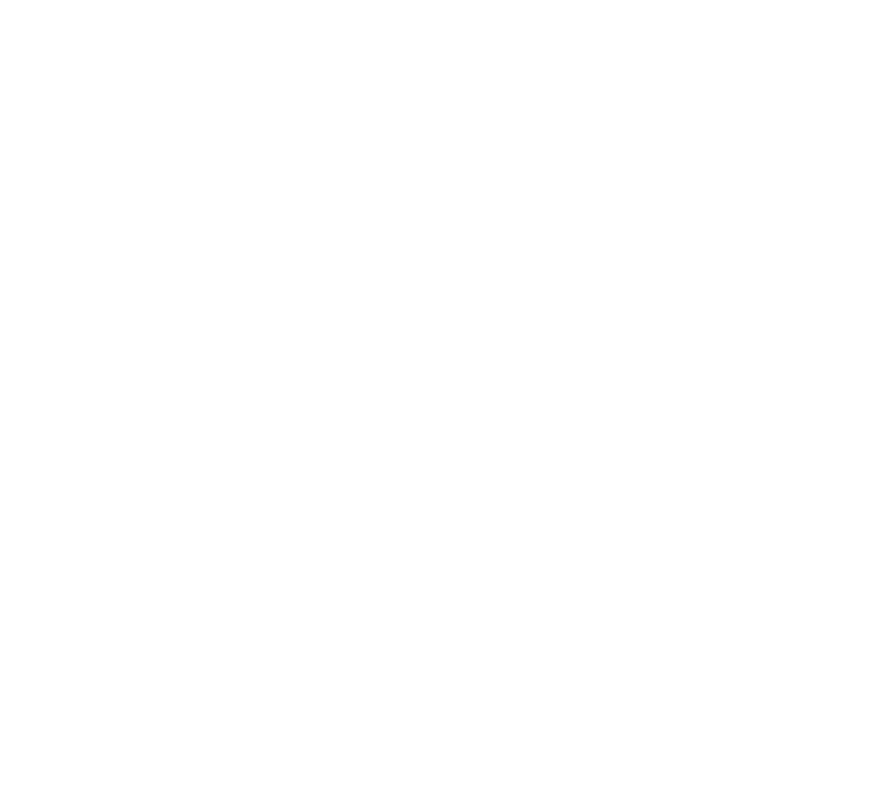
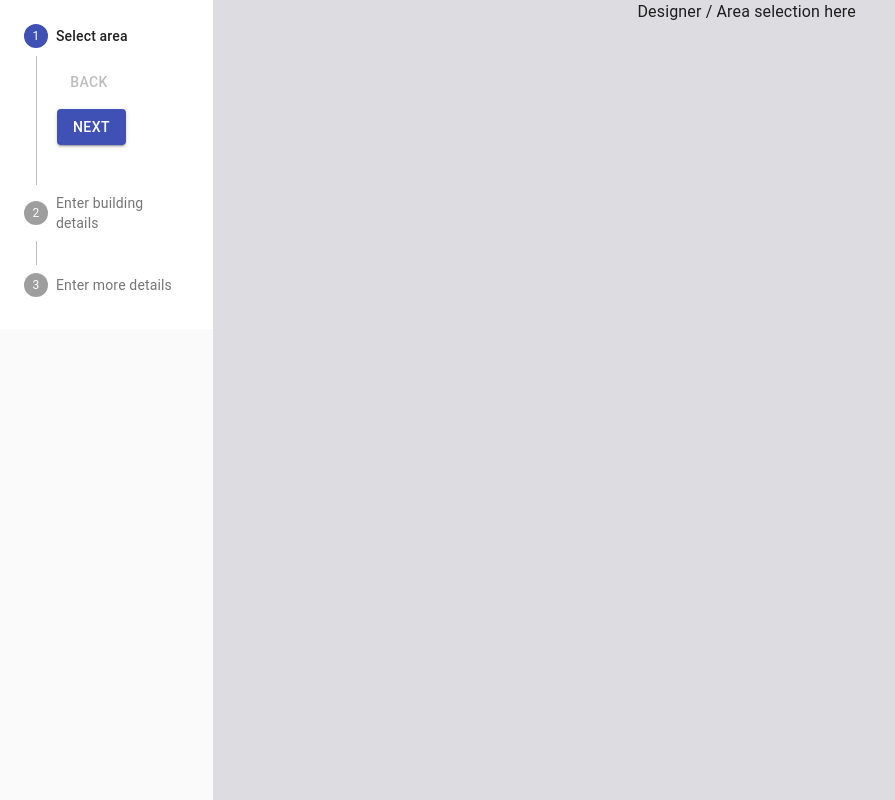
Before and after one commit to pathfinder-toolkit/pathfinder-toolkit, a React (Create React App) app: page /design in a window 1280 px wide. Shown: the whole page, without its empty margins (0-895 px from the left). Built offline with nearby package versions, Linux system fonts and the light colour scheme.

Commit message:
Add intial design page

```diff
--- a/src/App.js
+++ b/src/App.js
@@ -1,8 +1,11 @@
 import React, { useState } from "react";
 import { Router, Route, Switch } from 'react-router-dom';
 import history from "./utils/history";
+import CssBaseline from "@material-ui/core/CssBaseline"
 import FrontPage from './sites/FrontPage/FrontPage';
 import LoginPage from './sites/LoginPage/LoginPage';
+import DesignPage from './sites/DesignPage/DesignPage'
+
 
 function App() {
 
@@ -11,7 +14,9 @@
       <Switch>
         <Route path="/" exact component={FrontPage}></Route>
         <Route path="/login" exact component={LoginPage}></Route>
+        <Route path="/design" exact component={DesignPage}></Route>
       </Switch>
+      <CssBaseline/>
     </Router>
   );
 }
--- /dev/null
+++ b/src/components/BuildingEditor.js
@@ -0,0 +1,22 @@
+import React from "react";
+import { makeStyles } from "@material-ui/core/styles";
+import Typography from "@material-ui/core/Typography";
+
+const BuildingEditor = () => {
+  const useStyles = makeStyles((theme) => ({
+    editor: {
+      background: "#dddce0",
+      minHeight: "100vh",
+    },
+  }));
+
+  const classes = useStyles();
+
+  return (
+    <div className={classes.editor}>
+      <Typography align="center">Designer / Area selection here</Typography>
+    </div>
+  );
+};
+
+export default BuildingEditor;
--- /dev/null
+++ b/src/components/EditorStepper.js
@@ -0,0 +1,106 @@
+import React from "react";
+import { makeStyles } from "@material-ui/core/styles";
+import Stepper from "@material-ui/core/Stepper";
+import Step from "@material-ui/core/Step";
+import StepLabel from "@material-ui/core/StepLabel";
+import StepContent from "@material-ui/core/StepContent";
+import Button from "@material-ui/core/Button";
+import Paper from "@material-ui/core/Paper";
+import Typography from "@material-ui/core/Typography";
+import Container from "@material-ui/core/Container";
+import Grid from "@material-ui/core/Grid";
+
+const EditorStepper = () => {
+  const useStyles = makeStyles((theme) => ({
+    root: {
+      width: "100%",
+    },
+    button: {
+      marginTop: theme.spacing(1),
+      marginRight: theme.spacing(1),
+    },
+    actionsContainer: {
+      marginBottom: theme.spacing(2),
+    },
+    resetContainer: {
+      padding: theme.spacing(3),
+    },
+  }));
+
+  function getSteps() {
+    return ["Select area", "Enter building details", "Enter more details"];
+  }
+
+  function getStepContent(step) {
+    switch (step) {
+      case 0:
+        return ``;
+      case 1:
+        return "";
+      case 2:
+        return ``;
+      default:
+        return "Unknown step";
+    }
+  }
+
+    const classes = useStyles();
+    const [activeStep, setActiveStep] = React.useState(0);
+    const steps = getSteps();
+
+    const handleNext = () => {
+      setActiveStep((prevActiveStep) => prevActiveStep + 1);
+    };
+
+    const handleBack = () => {
+      setActiveStep((prevActiveStep) => prevActiveStep - 1);
+    };
+
+    const handleReset = () => {
+      setActiveStep(0);
+    };
+
+    return (
+      <div className={classes.root}>
+        <Stepper activeStep={activeStep} orientation="vertical">
+          {steps.map((label, index) => (
+            <Step key={label}>
+              <StepLabel>{label}</StepLabel>
+              <StepContent>
+                <Typography>{getStepContent(index)}</Typography>
+                <div className={classes.actionsContainer}>
+                  <div>
+                    <Button
+                      disabled={activeStep === 0}
+                      onClick={handleBack}
+                      className={classes.button}
+                    >
+                      Back
+                    </Button>
+                    <Button
+                      variant="contained"
+                      color="primary"
+                      onClick={handleNext}
+                      className={classes.button}
+                    >
+                      {activeStep === steps.length - 1 ? "Finish" : "Next"}
+                    </Button>
+                  </div>
+                </div>
+              </StepContent>
+            </Step>
+          ))}
+        </Stepper>
+        {activeStep === steps.length && (
+          <Paper square elevation={0} className={classes.resetContainer}>
+            <Typography>Completed</Typography>
+            <Button onClick={handleReset} className={classes.button}>
+              Reset
+            </Button>
+          </Paper>
+        )}
+      </div>
+    );
+};
+
+export default EditorStepper;
--- /dev/null
+++ b/src/sites/DesignPage/DesignPage.js
@@ -0,0 +1,21 @@
+import React from "react";
+
+import Grid from "@material-ui/core/Grid";
+import EditorStepper from '../../components/EditorStepper'
+import BuildingEditor from '../../components/BuildingEditor'
+
+const DesignPage = () => {
+
+  return (
+    <Grid container>
+      <Grid sm={2} md={2} lg={2}>
+        <EditorStepper/>
+      </Grid>
+      <Grid sm={10} md={10} lg={10}>
+      <BuildingEditor/>
+      </Grid>
+    </Grid>
+  );
+}
+
+export default DesignPage;
--- a/src/sites/LoginPage/LoginPage.js
+++ b/src/sites/LoginPage/LoginPage.js
@@ -7,6 +7,7 @@
 import Button from "@material-ui/core/Button";
 import TextField from "@material-ui/core/TextField";
 import Typography from "@material-ui/core/Typography";
+import NavigationBar from "../../components/Navigation/NavigationBar";
 
 const LoginPage = () => {
   const { user, isLoggedIn, fakeLogin } = useBackend();
@@ -22,7 +23,6 @@
 
   return (
     <React.Fragment>
-      <CssBaseline />
       <Container maxWidth="xs">
         <Box
           display="flex"
@@ -32,7 +32,7 @@
         >
           <div>
             {isLoggedIn ? (
-              <Typography align="center" variant="h5" component="h5">
+              <Typography align="center" variant="h5">
                 Logged in as {user}.
               </Typography>
             ) : (
```
Also changed, not shown: src/utils/FakeBackend.js (+3 -4 lines).
